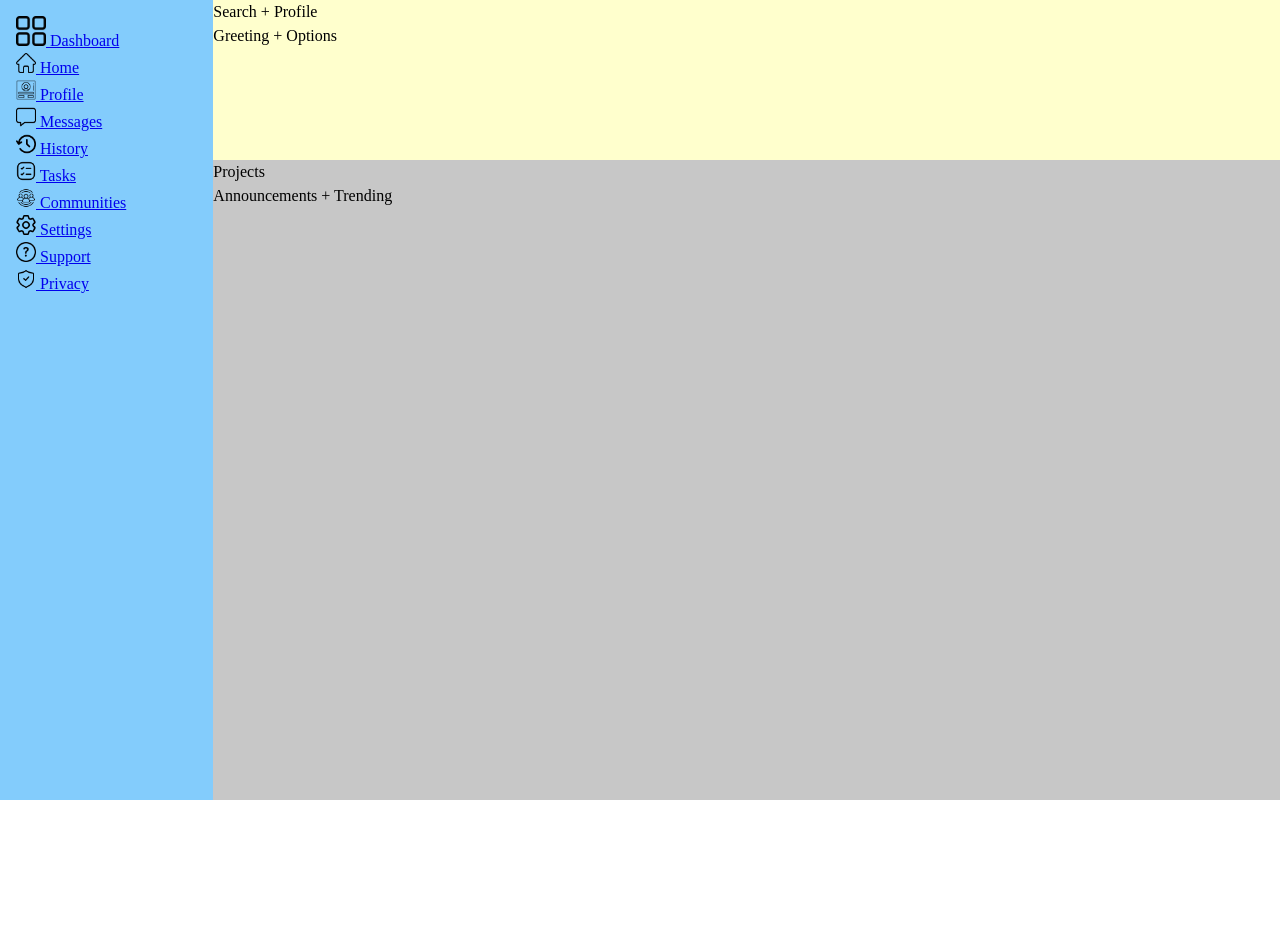
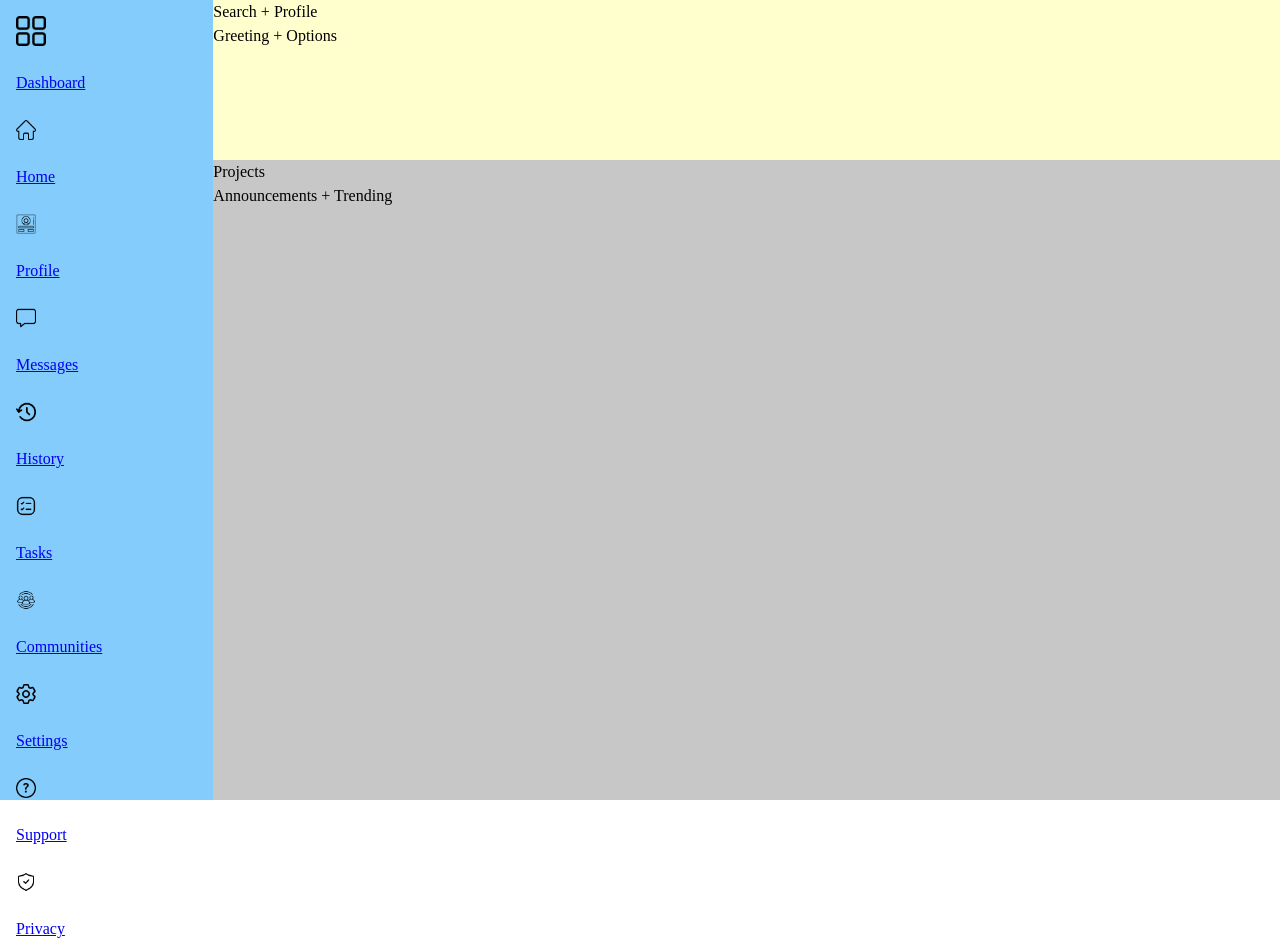
Before and after one commit to lvaqueiroperez/odin-admin-dashboard, a plain HTML site: page index.html in a window 1280 px wide. Before the commit the page ends 800 px from the top, so only its background shows below. Drawn offline with Linux system fonts and the light colour scheme.

Commit message:
Change sidebar html structure (grid friendly)

```diff
--- a/index.html
+++ b/index.html
@@ -14,68 +14,57 @@
 
         <div class="sidebarContainer">
 
-            <ul>
-                <li>
+            <img src="./images/menu.png" alt="Main logo image" height="30px" width="30px">
+
             <a href="#">
-                        <img src="./images/menu.png" alt="Main logo image" height="30px" width="30px">
                 Dashboard
             </a>
-                </li>
-                <li>
+            <img src="./images/home.png" alt="Main logo image" height="20px" width="20px">
+
             <a href="#">
-                        <img src="./images/home.png" alt="Main logo image" height="20px" width="20px">
                 Home
             </a>
-                </li>
-                <li>
+            <img src="./images/user.png" alt="Main logo image" height="20px" width="20px">
+
             <a href="#">
-                        <img src="./images/user.png" alt="Main logo image" height="20px" width="20px">
                 Profile
             </a>
-                </li>
-                <li>
+            <img src="./images/message.png" alt="Main logo image" height="20px" width="20px">
+
             <a href="#">
-                        <img src="./images/message.png" alt="Main logo image" height="20px" width="20px">
                 Messages
             </a>
-                </li>
-                <li>
+            <img src="./images/history.png" alt="Main logo image" height="20px" width="20px">
+
             <a href="#">
-                        <img src="./images/history.png" alt="Main logo image" height="20px" width="20px">
                 History
             </a>
-                </li>
-                <li>
+            <img src="./images/checklist.png" alt="Main logo image" height="20px" width="20px">
+
             <a href="#">
-                        <img src="./images/checklist.png" alt="Main logo image" height="20px" width="20px">
                 Tasks
             </a>
-                </li>
-                <li>
+            <img src="./images/community.png" alt="Main logo image" height="20px" width="20px">
+
             <a href="#">
-                        <img src="./images/community.png" alt="Main logo image" height="20px" width="20px">
                 Communities
             </a>
-                </li>
-                <li>
+            <img src="./images/setting.png" alt="Main logo image" height="20px" width="20px">
+
             <a href="#">
-                        <img src="./images/setting.png" alt="Main logo image" height="20px" width="20px">
                 Settings
             </a>
-                </li>
-                <li>
+            <img src="./images/question.png" alt="Main logo image" height="20px" width="20px">
+
             <a href="#">
-                        <img src="./images/question.png" alt="Main logo image" height="20px" width="20px">
                 Support
             </a>
-                </li>
-                <li>
+            <img src="./images/insurance.png" alt="Main logo image" height="20px" width="20px">
+
             <a href="#">
-                        <img src="./images/insurance.png" alt="Main logo image" height="20px" width="20px">
                 Privacy
             </a>
-                </li>
-            </ul>
+
 
         </div>
 
```
Lines whose indentation alone changed are shown as unchanged.
